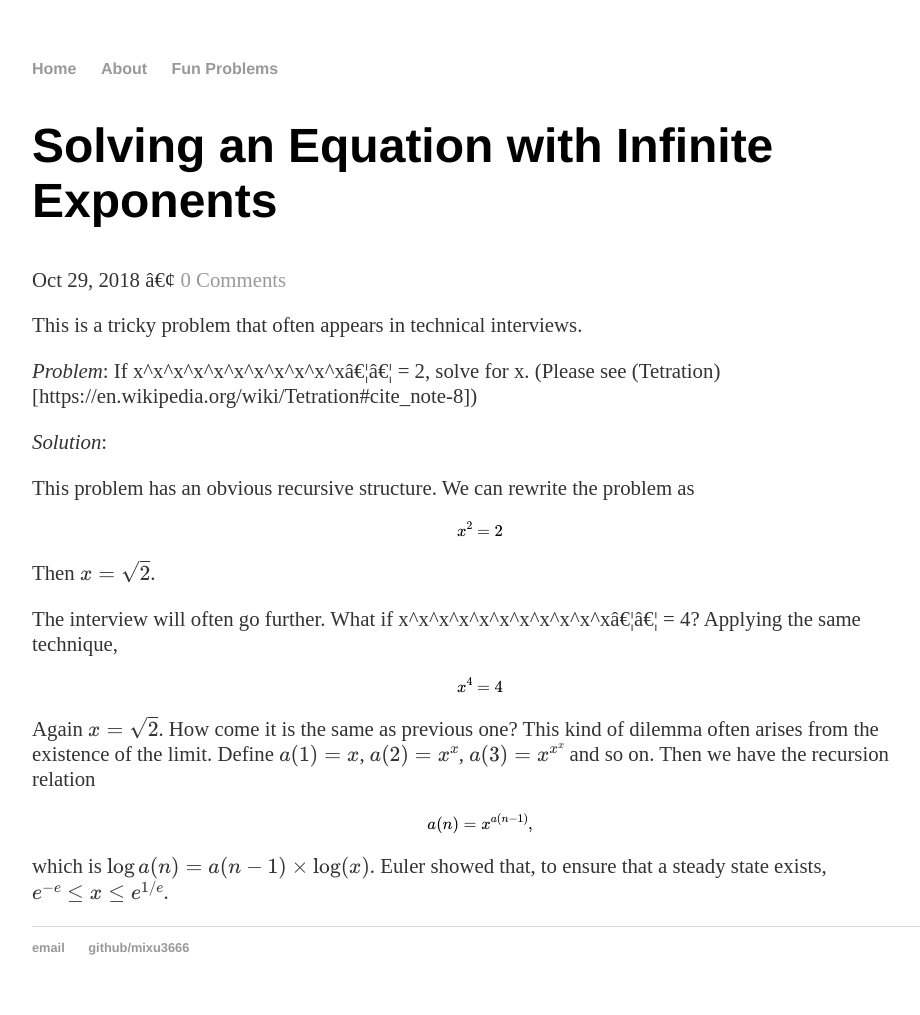
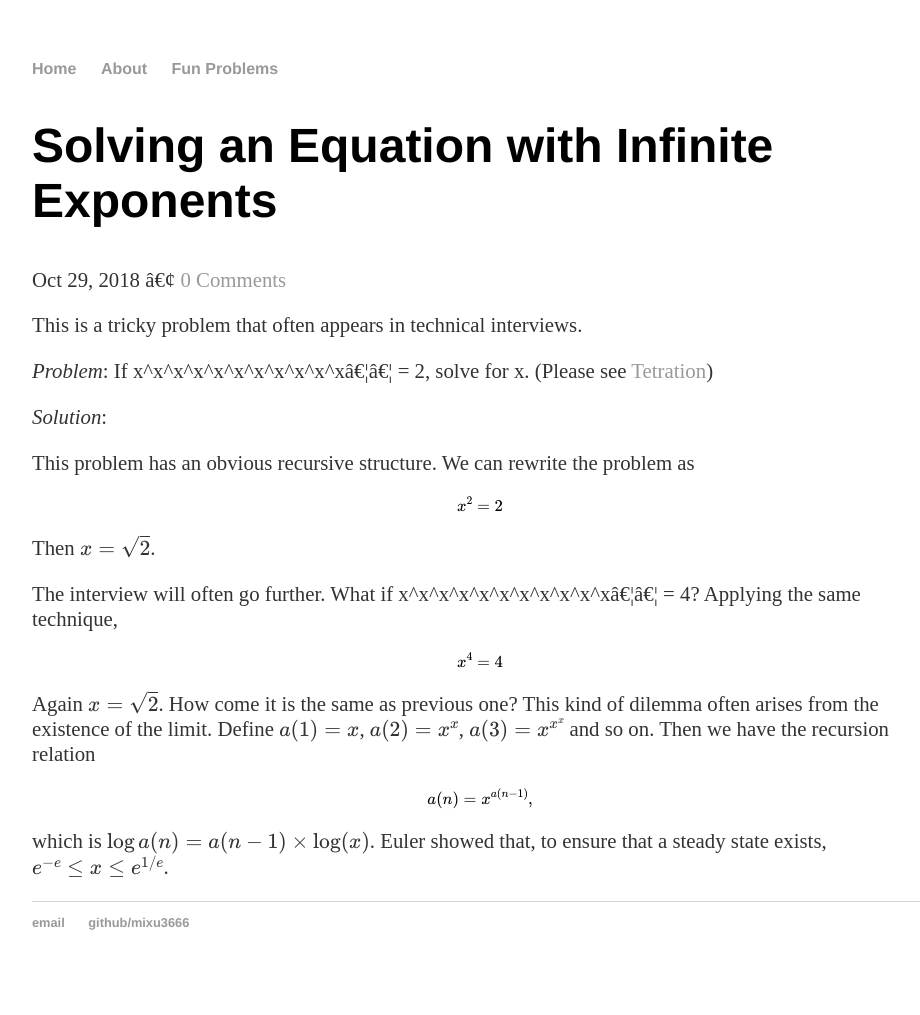
Before and after one commit to mixu3666/mixu3666.github.io, a Jekyll site: the page built from _posts/2018-10-29-Solving-an-Equation-with-Infinite-Exponents.md, in a window 1280 px wide. Shown: the whole page, without its empty margins (160-1080 px from the left). Built offline with Jekyll 4.4.1, drawn with Linux system fonts in a browser that asks for light colours; formulas are drawn with MathJax 3; a script that is not in the unit is left out; comment, search, counter and statistics services are not loaded; after the commit the page ends 990 px from its top, so only the background shows below that.

Commit message:
Update 2018-10-29-Solving-an-Equation-with-Infinite-Exponents.md

```diff
--- a/_posts/2018-10-29-Solving-an-Equation-with-Infinite-Exponents.md
+++ b/_posts/2018-10-29-Solving-an-Equation-with-Infinite-Exponents.md
@@ -8,7 +8,7 @@ date:   2018-10-29
 
 This is a tricky problem that often appears in technical interviews.
 
-*Problem*: If x^x^x^x^x^x^x^x^x^x^x...... = 2, solve for x. (Please see (Tetration)[https://en.wikipedia.org/wiki/Tetration#cite_note-8])
+*Problem*: If x^x^x^x^x^x^x^x^x^x^x...... = 2, solve for x. (Please see [Tetration](https://en.wikipedia.org/wiki/Tetration#cite_note-8))
 
 *Solution*:
 
```
